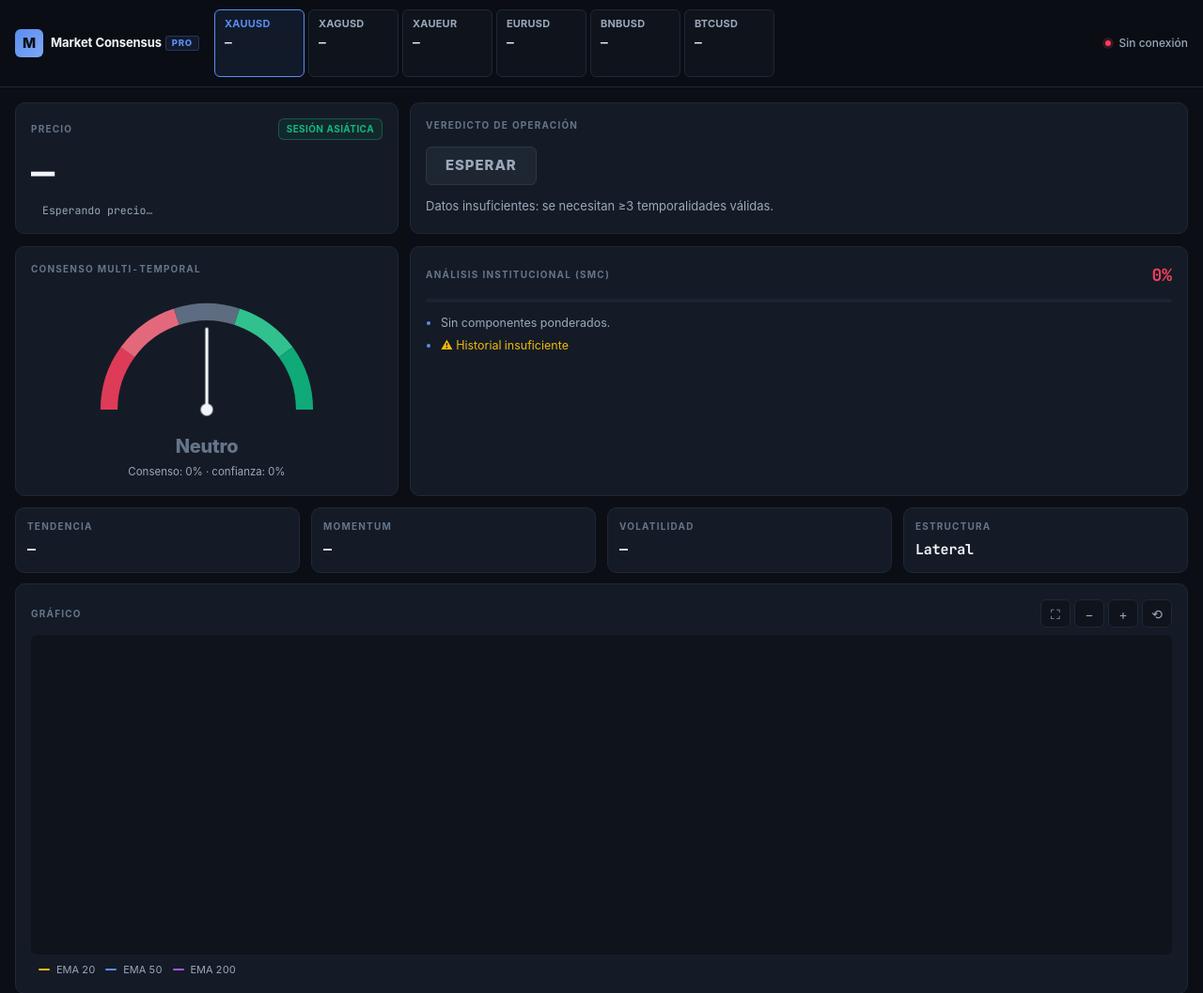
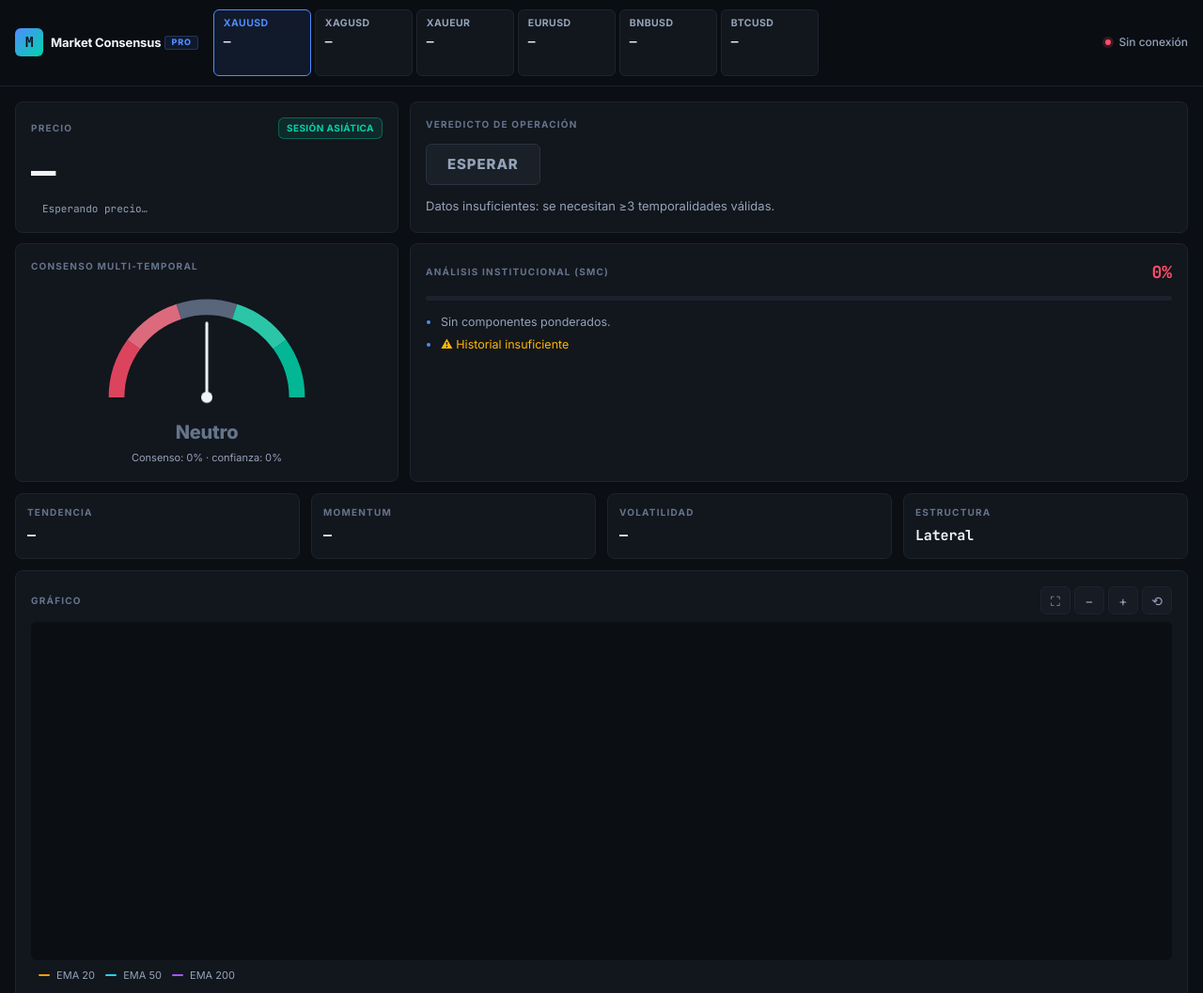
Before and after one commit to vicley-shop/Analisis, a plain HTML site: page index.html in a window 1280 px wide. Shown: the top 1057 px of the page at 94% size. Drawn offline with Linux system fonts and the light colour scheme; no server answers.

Commit message:
Add files via upload

```diff
--- a/css/style.css
+++ b/css/style.css
@@ -1,53 +1,60 @@
 :root {
   color-scheme: dark;
 
-  --bg-0: #0b0e14;
-  --bg-1: #0f141c;
-  --bg-2: #141b26;
-  --bg-3: #1a2332;
+  --bg-0: #0B0E13;
+  --bg-1: #12161D;
+  --bg-2: #161B24;
+  --bg-3: #1C222D;
+  --bg-4: #232A36;
 
-  --border-0: #1e2836;
-  --border-1: #2a3648;
-  --border-2: #3a4a60;
+  --border-0: #1E242E;
+  --border-1: #2A3240;
+  --border-2: #3A4556;
 
-  --text-0: #f2f5f9;
-  --text-1: #9aa8b9;
-  --text-2: #65758a;
+  --text-0: #F1F5F9;
+  --text-1: #94A3B8;
+  --text-2: #64748B;
+  --text-3: #475569;
 
-  --accent: #5b8def;
-  --accent-hi: #7fa8f5;
-  --accent-soft: rgba(91, 141, 239, 0.10);
+  --accent: #4F8CFF;
+  --accent-hi: #7BA9FF;
+  --accent-soft: rgba(79, 140, 255, 0.10);
 
-  --up: #10b981;
-  --down: #f43f5e;
-  --warn: #f0b90b;
+  --up: #00D4AA;
+  --up-soft: rgba(0, 212, 170, 0.10);
+  --down: #FF4D6A;
+  --down-soft: rgba(255, 77, 106, 0.10);
+  --warn: #FFB800;
+  --warn-soft: rgba(255, 184, 0, 0.10);
 
-  --sbuy: #10b981;
-  --buy: #34d399;
-  --neu: #65758a;
-  --sell: #fb7185;
-  --ssell: #f43f5e;
+  --sbuy: #00D4AA;
+  --buy: #2EE6C0;
+  --neu: #64748B;
+  --sell: #FF7A8F;
+  --ssell: #FF4D6A;
 
-  --ema1: #f0b90b;
-  --ema2: #5b8def;
-  --ema3: #a855f7;
+  --ema1: #F59E0B;
+  --ema2: #22D3EE;
+  --ema3: #A855F7;
 
   --grid: rgba(255, 255, 255, 0.04);
 
-  --font-ui: -apple-system, BlinkMacSystemFont, "Segoe UI", Inter, Roboto, sans-serif;
+  --font-ui: "Inter", -apple-system, BlinkMacSystemFont, "Segoe UI", Roboto, sans-serif;
   --font-mono: "JetBrains Mono", ui-monospace, "SF Mono", Menlo, Consolas, monospace;
 
   --radius-sm: 6px;
-  --radius-md: 10px;
+  --radius-md: 8px;
+  --radius-lg: 12px;
 
   --space-1: 4px;
   --space-2: 8px;
   --space-3: 12px;
   --space-4: 16px;
+  --space-5: 20px;
   --space-6: 24px;
   --space-8: 32px;
 
-  --content-width: 1440px;
+  --content-width: 1480px;
 }
 
 * { box-sizing: border-box; }
@@ -56,7 +63,6 @@ html {
   min-width: 320px;
   -webkit-text-size-adjust: 100%;
   text-size-adjust: 100%;
-  scroll-behavior: smooth;
   scrollbar-color: var(--border-1) var(--bg-0);
 }
 
@@ -66,8 +72,8 @@ body {
   overflow-x: hidden;
   background: var(--bg-0);
   color: var(--text-0);
-  font: 13.5px/1.5 var(--font-ui);
-  font-feature-settings: "tnum" 1, "cv02" 1, "cv03" 1;
+  font: 13px/1.5 var(--font-ui);
+  font-feature-settings: "cv02" 1, "cv03" 1, "cv04" 1, "cv11" 1;
   padding-bottom: env(safe-area-inset-bottom);
   -webkit-font-smoothing: antialiased;
   -moz-osx-font-smoothing: grayscale;
@@ -95,14 +101,14 @@ button:focus-visible, a:focus-visible {
   position: sticky;
   top: 0;
   z-index: 30;
-  background: rgba(11, 14, 20, 0.88);
-  -webkit-backdrop-filter: blur(20px) saturate(180%);
-  backdrop-filter: blur(20px) saturate(180%);
+  background: rgba(11, 14, 19, 0.92);
+  -webkit-backdrop-filter: blur(16px) saturate(160%);
+  backdrop-filter: blur(16px) saturate(160%);
   border-bottom: 1px solid var(--border-0);
 }
 
 @supports not ((backdrop-filter: blur(1px)) or (-webkit-backdrop-filter: blur(1px))) {
-  .top { background: rgba(11, 14, 20, 0.98); }
+  .top { background: rgba(11, 14, 19, 0.98); }
 }
 
 .top-inner {
@@ -126,12 +132,13 @@ button:focus-visible, a:focus-visible {
   place-items: center;
   width: 30px;
   height: 30px;
-  background: linear-gradient(135deg, var(--accent) 0%, var(--accent-hi) 100%);
+  background: linear-gradient(135deg, var(--accent) 0%, var(--up) 100%);
   color: var(--bg-0);
+  font-family: var(--font-mono);
   font-weight: 800;
   font-size: 15px;
   border-radius: var(--radius-sm);
-  letter-spacing: -0.02em;
+  letter-spacing: -0.04em;
 }
 
 .brand-text {
@@ -152,11 +159,11 @@ button:focus-visible, a:focus-visible {
   padding: 1px 6px;
   background: var(--accent-soft);
   color: var(--accent);
-  font-size: 9.5px;
+  font-size: 9px;
   font-weight: 800;
-  letter-spacing: 0.08em;
+  letter-spacing: 0.1em;
   border-radius: 3px;
-  border: 1px solid rgba(91, 141, 239, 0.25);
+  border: 1px solid rgba(79, 140, 255, 0.25);
 }
 
 .symbols {
@@ -172,7 +179,7 @@ button:focus-visible, a:focus-visible {
 
 .sym {
   flex-shrink: 0;
-  min-width: 96px;
+  min-width: 104px;
   padding: 6px 10px;
   border: 1px solid var(--border-0);
   border-radius: var(--radius-sm);
@@ -194,9 +201,9 @@ button:focus-visible, a:focus-visible {
 
 .sym-name {
   display: block;
-  font-size: 11px;
+  font-size: 10.5px;
   font-weight: 700;
-  letter-spacing: 0.02em;
+  letter-spacing: 0.04em;
   color: var(--text-1);
 }
 
@@ -235,11 +242,11 @@ button:focus-visible, a:focus-visible {
   height: 6px;
   border-radius: 50%;
   background: var(--neu);
-  box-shadow: 0 0 0 3px rgba(101, 117, 138, 0.15);
+  box-shadow: 0 0 0 3px rgba(100, 116, 139, 0.15);
 }
-.dot.ok { background: var(--up); box-shadow: 0 0 0 3px rgba(16, 185, 129, 0.18); }
-.dot.warn { background: var(--warn); box-shadow: 0 0 0 3px rgba(240, 185, 11, 0.18); }
-.dot.bad { background: var(--down); box-shadow: 0 0 0 3px rgba(244, 63, 94, 0.18); }
+.dot.ok { background: var(--up); box-shadow: 0 0 0 3px rgba(0, 212, 170, 0.18); }
+.dot.warn { background: var(--warn); box-shadow: 0 0 0 3px rgba(255, 184, 0, 0.18); }
+.dot.bad { background: var(--down); box-shadow: 0 0 0 3px rgba(255, 77, 106, 0.18); }
 
 .up { color: var(--up); }
 .down { color: var(--down); }
@@ -261,8 +268,13 @@ button:focus-visible, a:focus-visible {
   padding: var(--space-4);
   border: 1px solid var(--border-0);
   border-radius: var(--radius-md);
-  background: var(--bg-2);
+  background: var(--bg-1);
   contain: layout style;
+  transition: border-color 150ms ease;
+}
+
+@media (hover: hover) {
+  .card:hover { border-color: var(--border-1); }
 }
 
 .card-head {
@@ -288,11 +300,11 @@ button:focus-visible, a:focus-visible {
 
 .price-big {
   font-family: var(--font-mono);
-  font-size: clamp(30px, 4.5vw, 42px);
+  font-size: clamp(30px, 4.5vw, 44px);
   font-weight: 700;
   letter-spacing: -0.03em;
   color: var(--text-0);
-  line-height: 1.1;
+  line-height: 1.05;
   font-variant-numeric: tabular-nums;
   margin-bottom: var(--space-2);
 }
@@ -313,7 +325,7 @@ button:focus-visible, a:focus-visible {
 
 .price-sub {
   font-family: var(--font-mono);
-  font-size: 11.5px;
+  font-size: 11px;
   color: var(--text-1);
   font-variant-numeric: tabular-nums;
 }
@@ -321,6 +333,7 @@ button:focus-visible, a:focus-visible {
 .session-badge {
   display: inline-flex;
   align-items: center;
+  gap: 4px;
   padding: 3px 8px;
   border: 1px solid var(--border-1);
   border-radius: var(--radius-sm);
@@ -332,16 +345,16 @@ button:focus-visible, a:focus-visible {
 }
 
 .session-badge.ok {
-  border-color: rgba(16, 185, 129, 0.35);
-  background: rgba(16, 185, 129, 0.08);
+  border-color: rgba(0, 212, 170, 0.35);
+  background: var(--up-soft);
   color: var(--up);
 }
 
 .session-badge.neutral { color: var(--text-2); }
 
 .session-badge.bad {
-  border-color: rgba(244, 63, 94, 0.35);
-  background: rgba(244, 63, 94, 0.08);
+  border-color: rgba(255, 77, 106, 0.35);
+  background: var(--down-soft);
   color: var(--down);
 }
 
@@ -360,9 +373,11 @@ button:focus-visible, a:focus-visible {
 }
 
 .verdict-badge {
-  display: inline-block;
+  display: inline-flex;
+  align-items: center;
+  gap: var(--space-2);
   align-self: flex-start;
-  padding: 8px 20px;
+  padding: 10px 22px;
   border-radius: var(--radius-sm);
   font-size: 15px;
   font-weight: 800;
@@ -370,27 +385,32 @@ button:focus-visible, a:focus-visible {
   text-transform: uppercase;
 }
 
+.verdict-icon {
+  font-size: 16px;
+  line-height: 1;
+}
+
 .verdict-badge.wait {
-  background: rgba(101, 117, 138, 0.12);
+  background: rgba(100, 116, 139, 0.10);
   color: var(--text-1);
   border: 1px solid var(--border-1);
 }
 
 .verdict-badge.buy {
-  background: rgba(16, 185, 129, 0.12);
-  color: var(--buy);
-  border: 1px solid rgba(16, 185, 129, 0.4);
+  background: var(--up-soft);
+  color: var(--up);
+  border: 1px solid rgba(0, 212, 170, 0.35);
 }
 
 .verdict-badge.sell {
-  background: rgba(244, 63, 94, 0.12);
-  color: var(--sell);
-  border: 1px solid rgba(244, 63, 94, 0.4);
+  background: var(--down-soft);
+  color: var(--down);
+  border: 1px solid rgba(255, 77, 106, 0.35);
 }
 
 .verdict-reason {
   font-size: 13px;
-  line-height: 1.55;
+  line-height: 1.6;
   color: var(--text-1);
 }
 
@@ -399,7 +419,7 @@ button:focus-visible, a:focus-visible {
 .gauge-card svg {
   display: block;
   width: 100%;
-  max-width: 260px;
+  max-width: 240px;
   margin: var(--space-1) auto 0;
   overflow: visible;
 }
@@ -408,7 +428,7 @@ button:focus-visible, a:focus-visible {
   fill: none;
   stroke-width: 14;
   stroke-linecap: butt;
-  opacity: 0.9;
+  opacity: 0.85;
 }
 
 .g1 { stroke: var(--ssell); }
@@ -445,7 +465,7 @@ button:focus-visible, a:focus-visible {
 
 .gauge-score {
   text-align: center;
-  font-size: 11.5px;
+  font-size: 11px;
   color: var(--text-1);
   font-variant-numeric: tabular-nums;
   margin-top: var(--space-1);
@@ -464,9 +484,9 @@ button:focus-visible, a:focus-visible {
 
 .smc-bar-bg {
   width: 100%;
-  height: 4px;
+  height: 5px;
   background: var(--bg-3);
-  border-radius: 2px;
+  border-radius: 3px;
   overflow: hidden;
   margin-bottom: var(--space-3);
 }
@@ -474,7 +494,7 @@ button:focus-visible, a:focus-visible {
 .smc-bar-fill {
   height: 100%;
   background: var(--accent);
-  border-radius: 2px;
+  border-radius: 3px;
   transition: width 400ms ease, background-color 400ms ease;
 }
 
@@ -483,7 +503,7 @@ button:focus-visible, a:focus-visible {
   list-style: disc;
   font-size: 12.5px;
   color: var(--text-1);
-  line-height: 1.65;
+  line-height: 1.7;
 }
 
 .smc-reasons li { margin-bottom: 3px; list-style: inherit; }
@@ -551,7 +571,7 @@ button:focus-visible, a:focus-visible {
   height: 30px;
   border: 1px solid var(--border-0);
   border-radius: var(--radius-sm);
-  background: var(--bg-1);
+  background: var(--bg-2);
   color: var(--text-1);
   font-size: 14px;
   transition: border-color 120ms ease, background-color 120ms ease, color 120ms ease;
@@ -561,7 +581,7 @@ button:focus-visible, a:focus-visible {
   .chart-tools button:hover {
     border-color: var(--border-1);
     color: var(--text-0);
-    background: var(--bg-3);
+    background: var(--bg-4);
   }
 }
 
@@ -574,11 +594,11 @@ button:focus-visible, a:focus-visible {
 #chart {
   display: block;
   width: 100%;
-  height: 340px;
+  height: 360px;
   touch-action: pan-y;
   cursor: crosshair;
   border-radius: var(--radius-sm);
-  background: var(--bg-1);
+  background: var(--bg-0);
 }
 
 #chart:focus-visible {
@@ -614,8 +634,8 @@ button:focus-visible, a:focus-visible {
   padding: var(--space-1);
   border: 1px solid var(--border-1);
   border-radius: var(--radius-md);
-  background: var(--bg-3);
-  box-shadow: 0 12px 32px rgba(0, 0, 0, 0.55);
+  background: var(--bg-4);
+  box-shadow: 0 16px 40px rgba(0, 0, 0, 0.6);
   display: flex;
   flex-direction: column;
   gap: 1px;
@@ -654,7 +674,7 @@ button:focus-visible, a:focus-visible {
 }
 
 .tool-btn.danger { color: var(--down); }
-.tool-btn.danger:hover { background: rgba(244, 63, 94, 0.10); }
+.tool-btn.danger:hover { background: var(--down-soft); }
 
 .tool-icon {
   display: inline-grid;
@@ -695,7 +715,7 @@ button:focus-visible, a:focus-visible {
   place-items: center;
   border: 1px solid var(--border-0);
   border-radius: var(--radius-sm);
-  background: var(--bg-1);
+  background: var(--bg-2);
   color: var(--text-1);
   font-size: 18px;
   font-weight: 700;
@@ -705,7 +725,7 @@ button:focus-visible, a:focus-visible {
 }
 
 @media (hover: hover) {
-  .mtf-toggle:hover { border-color: var(--border-1); color: var(--text-0); background: var(--bg-3); }
+  .mtf-toggle:hover { border-color: var(--border-1); color: var(--text-0); background: var(--bg-4); }
 }
 
 .mtf-toggle-icon { display: block; transition: transform 200ms ease; }
@@ -726,7 +746,7 @@ button:focus-visible, a:focus-visible {
   padding: 10px 4px;
   border: 1px solid var(--border-0);
   border-radius: var(--radius-sm);
-  background: var(--bg-1);
+  background: var(--bg-2);
   color: var(--text-0);
   transition: border-color 120ms ease, background-color 120ms ease;
 }
@@ -744,7 +764,7 @@ button:focus-visible, a:focus-visible {
 .mtf .tfn {
   color: var(--text-2);
   font-family: var(--font-mono);
-  font-size: 10.5px;
+  font-size: 10px;
   font-weight: 600;
   letter-spacing: 0.04em;
 }
@@ -770,14 +790,14 @@ button:focus-visible, a:focus-visible {
 
 .conclusion-text {
   font-size: 13px;
-  line-height: 1.65;
+  line-height: 1.7;
   color: var(--text-1);
 }
 
 .alert-card {
   grid-column: span 12;
-  border-color: rgba(240, 185, 11, 0.25);
-  background: linear-gradient(180deg, rgba(240, 185, 11, 0.03), var(--bg-2));
+  border-color: rgba(255, 184, 0, 0.25);
+  background: linear-gradient(180deg, rgba(255, 184, 0, 0.03), var(--bg-1));
 }
 
 .alert-list {
@@ -785,7 +805,7 @@ button:focus-visible, a:focus-visible {
   list-style: disc;
   color: var(--text-1);
   font-size: 12.5px;
-  line-height: 1.65;
+  line-height: 1.7;
 }
 
 .alert-list li { margin-bottom: 5px; list-style: inherit; }
@@ -794,7 +814,7 @@ button:focus-visible, a:focus-visible {
 .foot {
   padding: var(--space-6) var(--space-4) calc(var(--space-8) + env(safe-area-inset-bottom));
   color: var(--text-2);
-  font-size: 11.5px;
+  font-size: 11px;
   text-align: center;
   border-top: 1px solid var(--border-0);
   width: min(100%, var(--content-width));
@@ -847,14 +867,14 @@ button:focus-visible, a:focus-visible {
 @media (max-width: 600px) {
   .dashboard { padding: var(--space-2); gap: var(--space-2); }
   .card { padding: var(--space-3); }
-  #chart { height: 260px; }
+  #chart { height: 280px; }
 
   .metrics-grid { grid-template-columns: 1fr; }
   .mtf { grid-template-columns: repeat(2, minmax(0, 1fr)); }
   .mtf-card.expanded .mtf { grid-template-columns: repeat(2, minmax(0, 1fr)); }
 
   .price-big { font-size: 32px; }
-  .verdict-badge { font-size: 13px; padding: 7px 16px; }
+  .verdict-badge { font-size: 13px; padding: 8px 18px; }
 
   .brand-text strong { font-size: 12px; }
   .brand-mark { width: 26px; height: 26px; font-size: 13px; }
```
